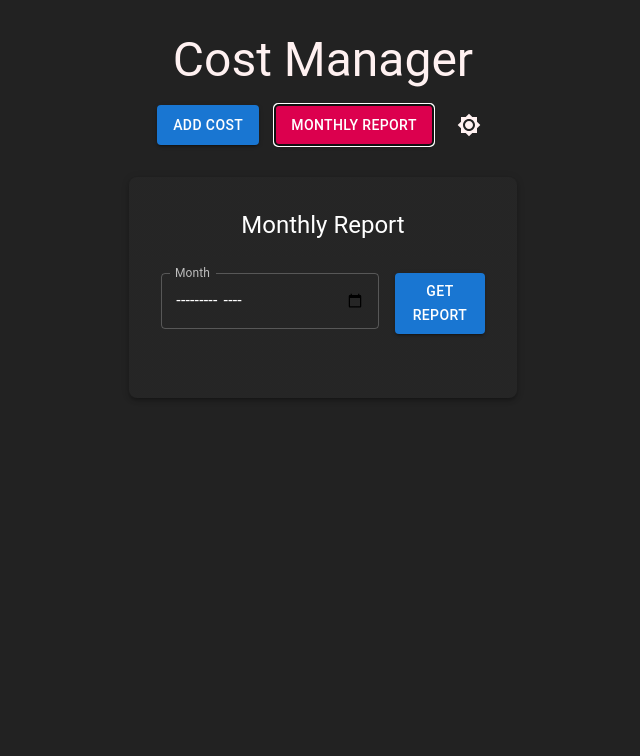
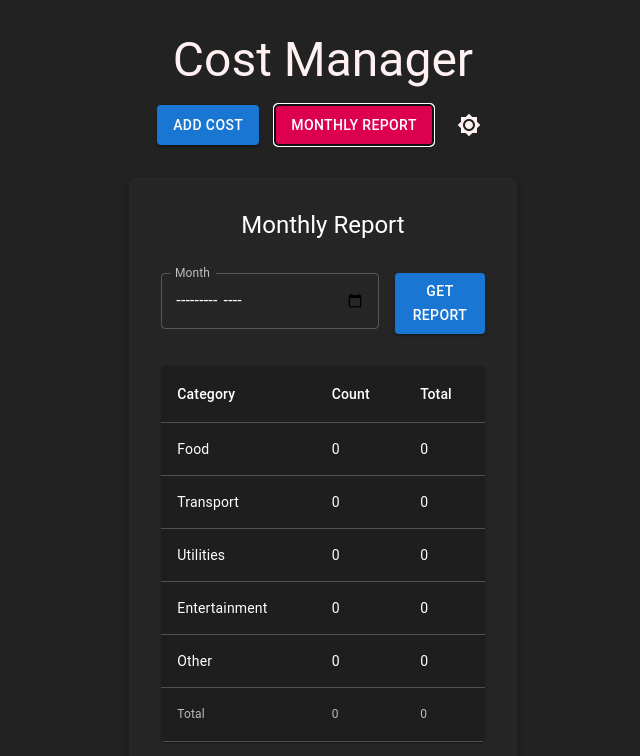
Before and after one commit to tomernegad/Final_Project_frontend, a React (Vite) app: page / in a window 1280 px wide. Both pictures are taken after a click on the button "MONTHLY REPORT". Shown: the top 756 px of the page, without its empty margins (317-957 px from the left). Built offline with nearby package versions, Linux system fonts and the light colour scheme.

Commit message:
Changed report behavior

```diff
--- a/src/components/cost-form.jsx
+++ b/src/components/cost-form.jsx
@@ -1,5 +1,6 @@
 import React, { useState } from 'react';
 import { addCost } from '../db/idb';
+import {categories} from '../db/cat';
 import {
     TextField,
     Button,
@@ -13,9 +14,6 @@ import {
     FormControl,
     InputLabel
 } from '@mui/material';
-
-// Predefined categories for the dropdown menu
-const categories = ['Food', 'Transport', 'Utilities', 'Entertainment', 'Other'];
 
 function CostForm() {
     // State variables for form inputs and alert
--- a/src/components/report.jsx
+++ b/src/components/report.jsx
@@ -1,7 +1,8 @@
-import React, { useState } from 'react';
-import { getCostsByMonthYear } from '../db/idb';
-import { Pie } from 'react-chartjs-2';
-import { Chart as ChartJS } from 'chart.js/auto';
+import React, {useState} from 'react';
+import {getCostsByMonthYear} from '../db/idb';
+import {Pie} from 'react-chartjs-2';
+import {categories} from '../db/cat';
+import {Chart as ChartJS} from 'chart.js/auto';
 import {
     TextField,
     Button,
@@ -14,59 +15,61 @@ import {
     TableContainer,
     TableHead,
     TableRow,
-    TableFooter,
+    TableFooter
 } from '@mui/material';
 
-/**
- * Report component that fetches and displays monthly cost data.
- * It includes a form to input the month and year, a table to display the costs,
- * and a pie chart to visualize the costs by category.
- */
 function Report() {
-    // State variables for form inputs, fetched data, and chart data
+
+    const initReport = {};
+    categories.forEach((category) => {
+        initReport[category] = {
+            count: 0,
+            total: 0,
+            instances: [],
+        };
+    });
+
     const [monthYear, setMonthYear] = useState('');
-    const [costs, setCosts] = useState([]);
+    const [categoryReport, setCategoryReport] = useState(initReport);
     const [chartData, setChartData] = useState(null);
-    const [month, setMonth] = useState('');
-    const [year, setYear] = useState('');
-    const [reportFetched, setReportFetched] = useState(false);
+    const [totalCount, setTotalCount] = useState(0);
+    const [totalSum, setTotalSum] = useState(0.0);
 
-    /**
-     * Fetch costs for the specified month and year, and update the state.
-     * Also, prepare data for the pie chart.
-     */
     const handleFetchCosts = async () => {
         if (monthYear) {
             const [year, month] = monthYear.split('-');
-            setMonth(month);
-            setYear(year);
             const fetchedCosts = await getCostsByMonthYear(
                 parseInt(month),
                 parseInt(year)
             );
-            setCosts(fetchedCosts);
-            setReportFetched(true);
 
-            // Calculate total costs per category
-            const categoryTotals = {};
+            const report = {...initReport};
+            let count = 0;
+            let sum = 0.0;
+
+
             fetchedCosts.forEach((cost) => {
-                const cat = cost.category;
-                if (!categoryTotals[cat]) {
-                    categoryTotals[cat] = 0;
+                if (categories.includes(cost.category)) {
+                    const rep = report[cost.category]
+                    rep['count']++;
+                    rep['total'] += parseFloat(cost.sum);
+                    rep['instances'].push(cost);
+                    count++;
+                    sum += parseFloat(cost.sum);
                 }
-                categoryTotals[cat] += parseFloat(cost.sum);
             });
 
-            // Prepare data for the pie chart
-            const labels = Object.keys(categoryTotals);
-            const dataValues = Object.values(categoryTotals);
+            setCategoryReport(report);
+            setTotalCount(count);
+            setTotalSum(sum);
+
 
             setChartData({
-                labels,
+                labels: categories,
                 datasets: [
                     {
                         label: 'Costs by Category for ' + month.padStart(2, '0') + '/' + year,
-                        data: dataValues,
+                        data: categories.map((category) => report[category]['total']),
                         backgroundColor: [
                             '#FF6384',
                             '#36A2EB',
@@ -82,14 +85,14 @@ function Report() {
         }
     };
 
+
     return (
-        <Paper elevation={3} sx={{ p: 4, borderRadius: 2 }}>
-            <Typography variant="h5" gutterBottom align="center" sx={{ mb: 4 }}>
+        <Paper elevation={3} sx={{p: 4, borderRadius: 2}}>
+            <Typography variant="h5" gutterBottom align="center" sx={{mb: 4}}>
                 Monthly Report
             </Typography>
 
-            {/* Form to input month and year */}
-            <Box sx={{ mb: 4, display: 'flex', gap: 2 }}>
+            <Box sx={{mb: 4, display: 'flex', gap: 2}}>
                 <TextField
                     label="Month"
                     type="month"
@@ -98,7 +101,7 @@ function Report() {
                     variant="outlined"
                     placeholder={'YYYY-MM'}
                     fullWidth
-                    slotProps={{ inputLabel: { shrink: true } }}  // fix for MUI bug
+                    slotProps={{inputLabel: {shrink: true}}}
                 />
                 <Button
                     variant="contained"
@@ -109,58 +112,66 @@ function Report() {
                 </Button>
             </Box>
 
-            {/* Display message if no costs are found */}
-            {reportFetched && costs.length === 0 && (
-                <Typography variant="h6" align="center" color="red">
-                    No costs found for {month.padStart(2, '0')}/{year}
-                </Typography>
-            )}
-
-            {/* Display table and pie chart if costs are found */}
-            {costs.length > 0 && (
-                <Box sx={{ display: 'flex', gap: 4 }}>
-                    <TableContainer component={Paper} sx={{ flex: 1 }}>
+            <Box sx={{display: 'flex', gap: 4}}>
+                <TableContainer component={Paper} sx={{flex: 1}}>
                     <Table>
                         <TableHead>
                             <TableRow>
-                                    <TableCell colSpan={4} align="center">
-                                        Costs for {month.padStart(2, '0')}/{year}
-                                    </TableCell>
+                                <TableCell>Category</TableCell>
+                                <TableCell>Count</TableCell>
+                                <TableCell>Total</TableCell>
                             </TableRow>
+                        </TableHead>
+
+                        <TableBody>
+                            {categories.map((category) => (
+                                <React.Fragment key={category}>
+                                    <TableRow key={category}>
+                                        <TableCell>{category}</TableCell>
+                                        <TableCell>{categoryReport[category]['count']}</TableCell>
+                                        <TableCell>{categoryReport[category]['total']}</TableCell>
+                                    </TableRow>
+
+                                    {categoryReport[category]['instances'].length > 0 && <TableRow>
+                                        <TableCell colSpan={3}>
+                                            <Table size="small">
+                                                <TableHead>
                                                     <TableRow>
-                                    <TableCell>Date</TableCell>
-                                    <TableCell>Category</TableCell>
                                                         <TableCell>Description</TableCell>
                                                         <TableCell>Sum</TableCell>
+                                                        <TableCell>Day</TableCell>
                                                     </TableRow>
                                                 </TableHead>
                                                 <TableBody>
-                                {costs.map((cost) => (
+                                                    {categoryReport[category]['instances'].map((cost) => (
                                                         <TableRow key={cost.id}>
-                                        <TableCell sx={{ whiteSpace: 'nowrap' }}>{cost.date}</TableCell>
-                                        <TableCell>{cost.category}</TableCell>
                                                             <TableCell>{cost.description}</TableCell>
-                                        <TableCell>${cost.sum}</TableCell>
+                                                            <TableCell>{cost.sum}</TableCell>
+                                                            <TableCell>{cost.date.substring(cost.date.length - 2)}</TableCell>
                                                         </TableRow>
+                                                    ))}
+                                                </TableBody>
+                                            </Table>
+                                        </TableCell>
+                                    </TableRow>}
+                                </React.Fragment>
                             ))}
                         </TableBody>
                         <TableFooter>
                             <TableRow>
-                                    <TableCell colSpan={3}>Total:</TableCell>
-                                    <TableCell>
-                                        ${costs.reduce((acc, cost) => acc + parseFloat(cost.sum), 0)}
-                                    </TableCell>
+                                <TableCell>Total</TableCell>
+                                <TableCell>{totalCount}</TableCell>
+                                <TableCell>{totalSum}</TableCell>
                             </TableRow>
                         </TableFooter>
                     </Table>
                 </TableContainer>
                 {chartData && (
-                        <Box sx={{ flex: 1 }}>
-                            <Pie data={chartData} options={{ plugins: { legend: { position: 'bottom' } } }} />
+                    <Box sx={{flex: 1}}>
+                        <Pie data={chartData} options={{plugins: {legend: {position: 'bottom'}}}}/>
                     </Box>
                 )}
             </Box>
-            )}
         </Paper>
     );
 }
--- /dev/null
+++ b/src/db/cat.js
@@ -0,0 +1 @@
+export const categories = ['Food', 'Transport', 'Utilities', 'Entertainment', 'Other'];
```
Lines whose indentation alone changed are shown as unchanged.
